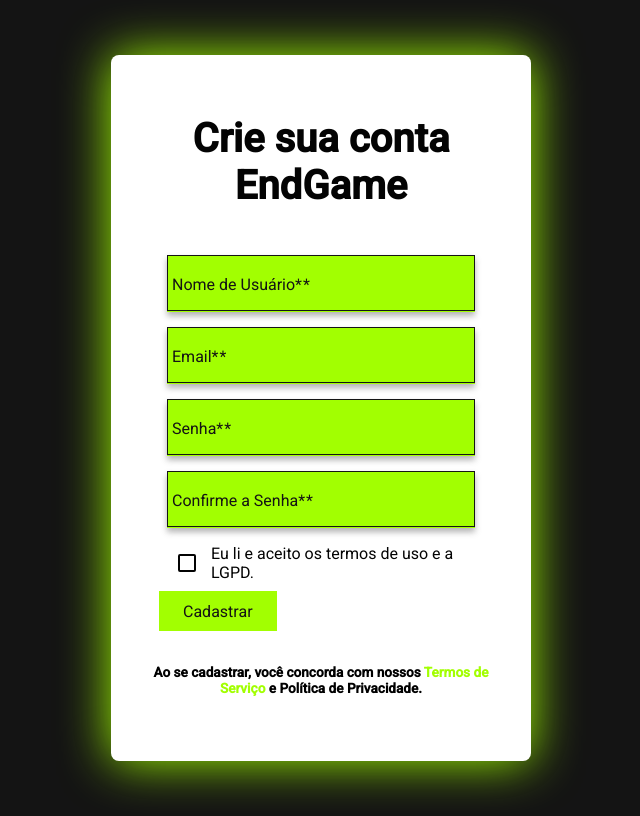
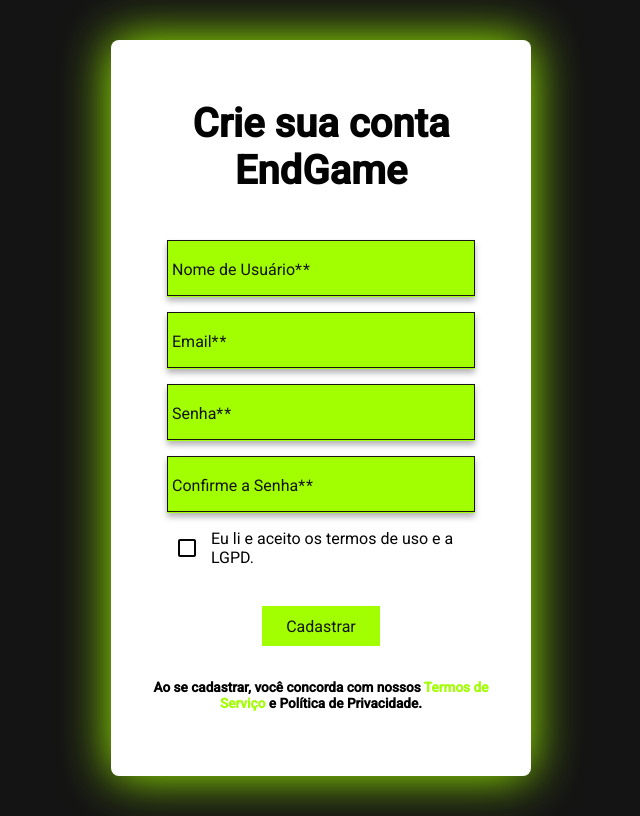
Before and after one commit to dubuguidev/EndGame-final, an Angular app in the folder GameLog/: page /register in a window 1280 px wide. Shown: the whole page, without its empty margins (319-959 px from the left). Built offline with nearby package versions, Linux system fonts and the light colour scheme.

Commit message:
Update register.scss

```diff
--- a/GameLog/src/app/pages/auth/register.scss
+++ b/GameLog/src/app/pages/auth/register.scss
@@ -85,14 +85,23 @@
   }
 }
 
+mat-card-actions {
+    display: flex; /* Adiciona Flexbox ao pai do botão */
+    justify-content: center; /* Centraliza o botão */
+
+    /* Zera o padding lateral que o Material adiciona por padrão */
+    padding-left: 0 !important;
+    padding-right: 0 !important;
+
+    width: 100%; /* Garante que o contêiner use a largura máxima */
+    margin-top: 30px;
+}
+
 /* ----------------------------------------------------------------- */
 /* ALINHAMENTO DO BOTÃO 'ENTRAR' E 'HELP SECTION'
 /* ----------------------------------------------------------------- */
 .login-actions {
-  width: 100%;
   margin-top: 30px;
-  display: flex;
-  justify-content: center;
 
 
   .login-button {
@@ -100,7 +109,7 @@
     max-width: 250px;
     height: 50px;
     font-size: 1.1em;
-    border-radius: 4px;
+    border-radius: 10px !important ;
   }
 }
 
```
